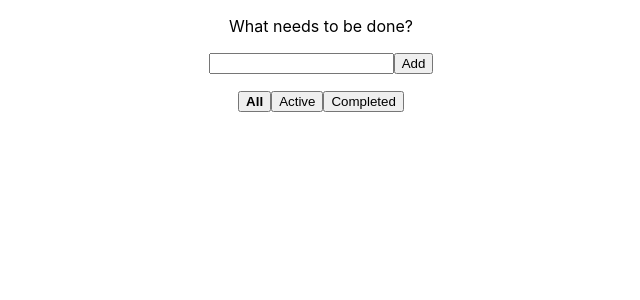
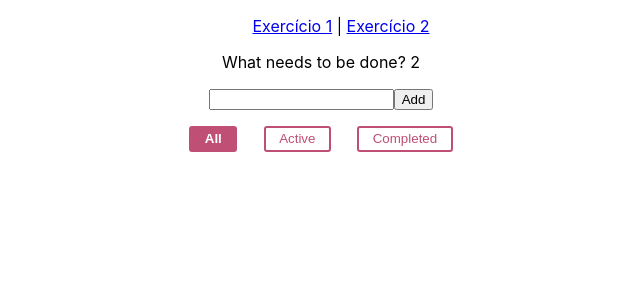
Before and after one commit to ines006/tdw-exercicios, a React (Create React App) app in the folder ex1_react/: page /ex2 in a window 1280 px wide. Shown: the top 300 px of the page, without its empty margins (319-959 px from the left). Built offline with nearby package versions, Linux system fonts and the light colour scheme.

Commit message:
ex2 styled components + prop types

```diff
--- a/ex1_react/package.json
+++ b/ex1_react/package.json
@@ -6,9 +6,12 @@
     "@testing-library/jest-dom": "^5.17.0",
     "@testing-library/react": "^13.4.0",
     "@testing-library/user-event": "^13.5.0",
+    "prop-types": "^15.8.1",
     "react": "^18.3.1",
     "react-dom": "^18.3.1",
+    "react-router-dom": "^6.27.0",
     "react-scripts": "5.0.1",
+    "styled-components": "^6.1.13",
     "web-vitals": "^2.1.4"
   },
   "scripts": {
--- /dev/null
+++ b/ex1_react/src/AppRoutes.js
@@ -0,0 +1,18 @@
+
+import React from 'react';
+import { Routes, Route } from 'react-router-dom';
+import App from './ex1/App';
+import App2 from './ex2/App2';
+
+
+function AppRoutes() {
+
+  return (
+    <Routes>
+      <Route path="/ex1" element={<App />} />
+      <Route path="/ex2" element={<App2 />} />
+    </Routes>
+  );
+}
+
+export default AppRoutes;
--- /dev/null
+++ b/ex1_react/src/Home.js
@@ -0,0 +1,20 @@
+
+import React from 'react';
+import { BrowserRouter } from 'react-router-dom';
+import Navbar from './Navbar';
+import AppRoutes from './AppRoutes';
+import './App.css';
+
+function Home() {
+
+  return (
+    <BrowserRouter>
+      <div className='App'>
+        <Navbar />
+        <AppRoutes />
+      </div>
+    </BrowserRouter>
+  );
+}
+
+export default Home;
--- /dev/null
+++ b/ex1_react/src/Navbar.js
@@ -0,0 +1,19 @@
+
+import React from 'react';
+import { Link } from 'react-router-dom';
+
+
+function Navbar() {
+
+  return (
+    <nav>
+      <ul>
+        <span><Link to="/ex1">Exercício 1</Link></span>
+        <span> | </span>
+        <span><Link to="/ex2">Exercício 2</Link></span>
+      </ul>
+    </nav>
+  );
+}
+
+export default Navbar;
--- a/ex1_react/src/App.js
+++ b/ex1_react/src/ex1/App.js
@@ -1,4 +1,3 @@
-import './App.css';
 import TodoForm from './components/TodoForm';
 import TodoListFilter from './components/TodoListFilter';
 import React, { useState, useEffect } from 'react';
--- /dev/null
+++ b/ex1_react/src/ex2/App2.js
@@ -0,0 +1,125 @@
+import TodoForm from './components2/TodoForm2';
+import TodoListFilter from './components2/TodoListFilter2';
+import React, { useState, useEffect } from 'react';
+
+function App2() {
+
+  const [tasks, setTasks]= useState([]); // var de estado que guarda as tarefas adicionadas
+  const [selectedTasks, setSelectedTasks] = useState([]); // var de estado que guarda as tarefas concluídas
+  const [editTask, setEditTask] = useState({}); // Estado para guardar as tarefas que estão em modo de edição
+  const [novoValor, setNovoValor] = useState(""); // Estado que guarda o novo valor dado a uma tarefa
+  const [tarefasExibidas, setTarefasExibidas] = useState([]); // var de estado que guarda as tarefas filtradas
+  const [filtroAtual, setFiltroAtual] = useState("all"); // Guarda o filtro selecionado
+
+  //função de callback - tarefas adicionadas
+  const setdados = (dadosFilho) => {
+    setTasks([...tasks, dadosFilho]);
+  }
+
+   // Callback para definir o filtro
+   const setfiltro = (selectedFilter) => {
+    setFiltroAtual(selectedFilter);
+  }
+
+  // Função para atualizar `tarefasExibidas` quando `tasks`, `selectedTasks`, ou `filtroAtual` mudarem
+  useEffect(() => {
+    if (filtroAtual === "all") {
+      setTarefasExibidas(tasks);
+    } else if (filtroAtual === "active") {
+      setTarefasExibidas(tasks.filter((_, index) => !selectedTasks.includes(index)));
+    } else if (filtroAtual === "completed") {
+      setTarefasExibidas(tasks.filter((_, index) => selectedTasks.includes(index)));
+    }
+  }, [tasks, selectedTasks, filtroAtual]);
+
+  // Função que define a seleção das tarefas, sem permitir duplicados
+  const handleCheckboxChange = (event, index) => {
+    const checkedTaskIndex = index; // Usa o índice para identificar a tarefa unicamente
+
+    if (event.target.checked) {
+        // Adiciona a tarefa a `selectedTasks` apenas se ainda não estiver presente
+        if (!selectedTasks.includes(checkedTaskIndex)) {
+            setSelectedTasks([...selectedTasks, checkedTaskIndex]);
+        }
+    } else {
+        // Remove a tarefa desmarcada de `selectedTasks`
+        setSelectedTasks(selectedTasks.filter(taskIndex => taskIndex !== checkedTaskIndex));
+    }
+  };
+
+
+  //função que define a visibilidade da componente de edição
+  const handleEdit = (index) => {
+    setEditTask(prevEditTask => ({
+        ...prevEditTask,
+        [index]: !prevEditTask[index] // Alterna o modo de edição da tarefa específica
+    }));
+};
+
+
+  //função para editar
+   const editItem = (index, newValue) => {
+     const updatedTasks = [...tasks] //cópia do array das tarefas p/ efetuar mudanças
+
+     updatedTasks[index] = newValue; // Atualiza a tarefa no índice desejado
+
+    setTasks(updatedTasks) //se salvar as mudanças -> atualizar o array tasks com o update tasks
+    setEditTask(prev => ({ ...prev, [index]: false })); // Desativa o modo de edição para essa tarefa
+
+  }
+
+  //função para eliminar
+  const deleteItem = (index) => {
+    setTasks(tasks.filter((_, i) => i !== index)); // elimina tarefa no array das tarefas
+    setSelectedTasks(selectedTasks.filter((_, i) => i !== index)); // elimina tarefa no array das tarefas concluídas
+  }
+
+  console.log("array tarefas:", tasks);
+  console.log("array tarefas concluídas:", selectedTasks);
+  console.log("visbilidade da edição", editTask);
+  console.log("novo valor", novoValor);
+
+
+  return (
+    <div className="App">
+      <TodoForm setdados={setdados} />
+
+      <p></p> {/*adicionar espaço entre checkboxes */}
+
+      <TodoListFilter setfiltro={setfiltro} filtroAtual={filtroAtual} />
+
+      {tarefasExibidas.map((item, index) => (
+        <>
+        <p></p> {/*adicionar espaço entre checkboxes */}
+          <label key={index}>
+
+            {editTask[index] ?
+            <>
+              <input
+              defaultValue={item}
+              onChange={(e) => setNovoValor(e.target.value)}
+              />
+              <button onClick={() => handleEdit(index)}>cancel</button>
+              <button onClick={() => editItem(index, novoValor)}>save</button>
+            </> :
+            <>
+            <input
+                    type="checkbox"
+                    checked={selectedTasks.includes(index)}
+                    onChange={(event) => handleCheckboxChange(event, index)}
+                />
+            {item}
+            <button onClick={() => handleEdit(index)}>edit</button>
+            <button onClick={() => deleteItem(index)}>delete</button>
+            </>
+            }
+
+          </label>
+        </>
+        ))}
+
+    </div>
+  );
+}
+
+export default App2;
--- /dev/null
+++ b/ex1_react/src/ex2/components2/TodoForm2.js
@@ -0,0 +1,26 @@
+import React, { useState } from 'react';
+
+function TodoForm2(props) {
+
+    const [input, setInput] = useState('');
+
+    return (
+      <div>
+        <p>What needs to be done? 2</p>
+        <input
+          value={input}
+          onChange={(e) => setInput(e.target.value)} //atualiza o valor do input
+        />
+        <button
+        onClick={() => {
+            props.setdados(input); // adiciona uma nova tarefa com o  valor do input
+            setInput(''); //limpa o input depois de adicionar a tarefa
+        }}
+        >
+            Add
+        </button>
+      </div>
+    );
+  }
+
+  export default TodoForm2;
--- /dev/null
+++ b/ex1_react/src/ex2/components2/TodoListFilter2.js
@@ -0,0 +1,48 @@
+import React from 'react';
+import styled, { css } from 'styled-components'
+import PropTypes from 'prop-types';
+
+function TodoListFilter2({ setfiltro, filtroAtual }) {
+
+  const Button = styled.button`
+    background: transparent;
+    border-radius: 3px;
+    border: 2px solid #BF4F74;
+    color: #BF4F74;
+    margin: 0 1em;
+    padding: 0.25em 1em;
+
+    ${props =>
+      props.$primary &&
+      css`
+        background: #BF4F74;
+        color: white;
+      `};
+  `;
+
+  TodoListFilter2.propTypes = {
+    setfiltro: PropTypes.func.isRequired,
+    filtroAtual: PropTypes.string.isRequired
+  };
+
+  return (
+    <div>
+      <Button $primary
+        onClick={() => setfiltro("all")}
+        style={{ fontWeight: filtroAtual === "all" ? 'bold' : 'normal' }}
+      >All</Button>
+
+      <Button
+        onClick={() => setfiltro("active")}
+        style={{ fontWeight: filtroAtual === "active" ? 'bold' : 'normal' }}
+      >Active</Button>
+
+      <Button
+        onClick={() => setfiltro("completed")}
+        style={{ fontWeight: filtroAtual === "completed" ? 'bold' : 'normal' }}
+      >Completed</Button>
+    </div>
+  );
+}
+
+export default TodoListFilter2;
--- a/ex1_react/src/index.js
+++ b/ex1_react/src/index.js
@@ -1,13 +1,13 @@
 import React from 'react';
 import ReactDOM from 'react-dom/client';
 import './index.css';
-import App from './App';
+import Home from './Home';
 import reportWebVitals from './reportWebVitals';
 
 const root = ReactDOM.createRoot(document.getElementById('root'));
 root.render(
   <React.StrictMode>
-    <App />
+    <Home />
   </React.StrictMode>
 );
 
```
Also changed, not shown: ex1_react/src/ex1/components/TodoForm.js (renamed from ex1_react/src/components/TodoForm.js), ex1_react/src/ex1/components/TodoListFilter.js (renamed from ex1_react/src/components/TodoListFilter.js), 1 other file (tests, documents, lock files or other folders).
